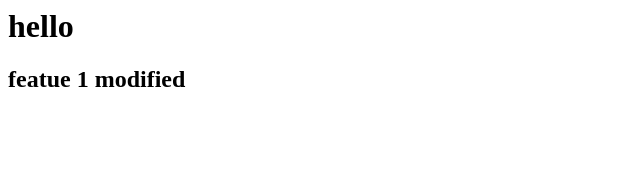
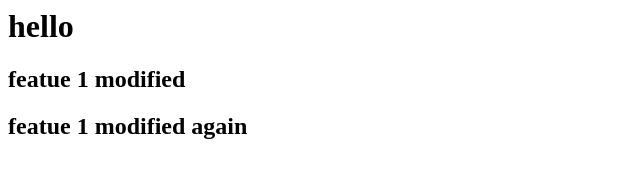
Before and after one commit to Raj-Kumar77/test, a plain HTML site: page index.html in a window 1280 px wide. Shown: the whole page, without its empty margins (0-640 px from the left). Drawn offline with Linux system fonts and the light colour scheme.

Commit message:
feature done

```diff
--- a/index.html
+++ b/index.html
@@ -7,5 +7,6 @@
 <body>
     <h1>hello</h1>
     <h2>featue 1 modified</h2>
+    <h2>featue 1 modified again</h2>
 </body>
 </html>
```
